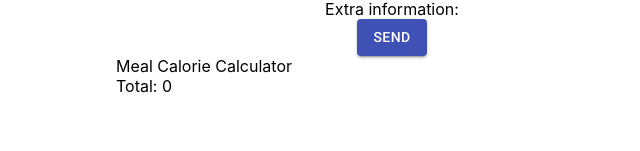
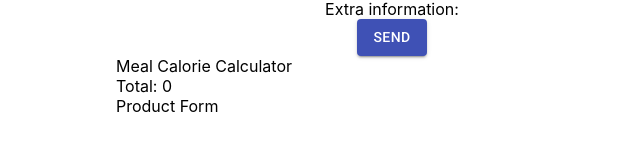
Before and after one commit to volodfast/react-calorie-calc, a React (Create React App) app: page / in a window 1280 px wide. Shown: the part 313-464 px from the top of the page, without its empty margins (248-888 px from the left). Built offline with nearby package versions, Linux system fonts and the light colour scheme.

Commit message:
feature: add product form

```diff
--- a/src/modules/meal/containers/MealCalorieCalculator/MealCalorieCalculator.tsx
+++ b/src/modules/meal/containers/MealCalorieCalculator/MealCalorieCalculator.tsx
@@ -1,4 +1,5 @@
 import { Box } from '@material-ui/core';
+import ProductForm from 'modules/product/containers/components/ProductForm';
 import React, { FC, useReducer } from 'react';
 
 type MealProductType = {
@@ -62,6 +63,9 @@ const MealCaloriCalculator: FC = () => {
           Total: <Box component="span">{total}</Box>
         </Box>
       </Box>
+      <Box>
+        <ProductForm />
+      </Box>
     </Box>
   );
 };
--- /dev/null
+++ b/src/modules/product/containers/components/ProductForm/ProductForm.tsx
@@ -0,0 +1,8 @@
+import React, { FC } from 'react';
+import { Box } from '@material-ui/core';
+
+const ProductForm: FC = () => {
+  return <Box>Product Form</Box>;
+};
+
+export default ProductForm;
--- /dev/null
+++ b/src/modules/product/containers/components/ProductForm/index.ts
@@ -0,0 +1 @@
+export { default } from './ProductForm';
```
